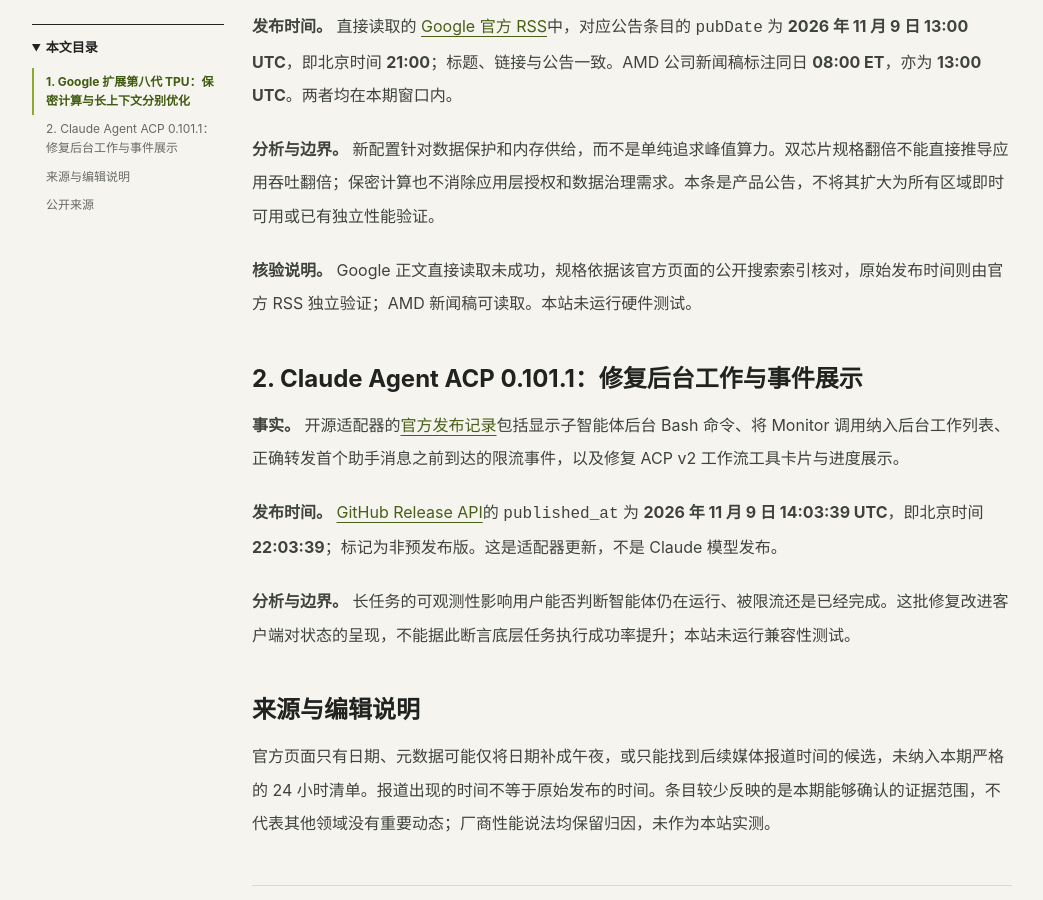
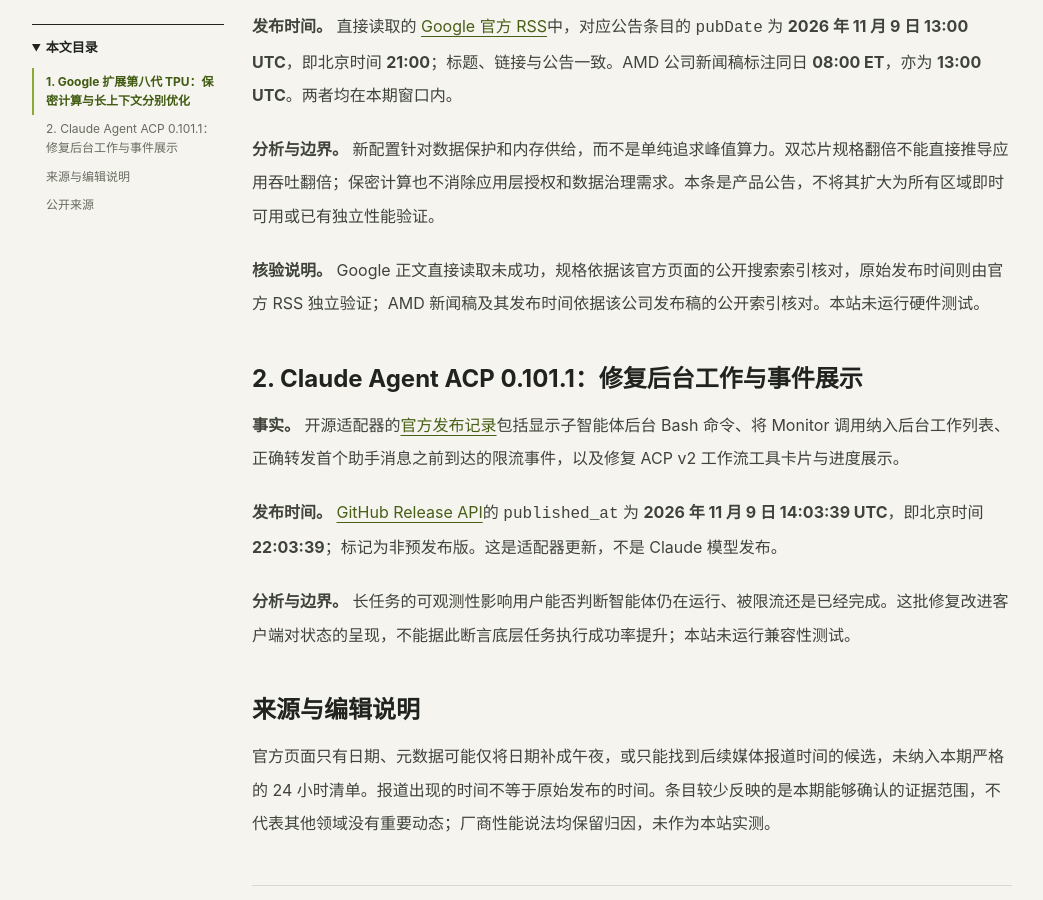
Before and after one commit to ai-v5/LLMNews, a Jekyll site: the page built from docs/_posts/2026-11-10-ai-daily-models-tpu-agents.md, in a window 1280 px wide and 900 px high, scrolled down 1032 px. Shown: the whole window, without its empty margins (16-1059 px from the left). Built offline with Jekyll 4.4.1, drawn with Linux system fonts in a browser that asks for light colours.

Commit message:
Precisely distinguish indexed company release from direct RSS evidence

```diff
--- a/docs/_posts/2026-11-10-ai-daily-models-tpu-agents.md
+++ b/docs/_posts/2026-11-10-ai-daily-models-tpu-agents.md
@@ -29,7 +29,7 @@ sources:
 
 **分析与边界。** 新配置针对数据保护和内存供给，而不是单纯追求峰值算力。双芯片规格翻倍不能直接推导应用吞吐翻倍；保密计算也不消除应用层授权和数据治理需求。本条是产品公告，不将其扩大为所有区域即时可用或已有独立性能验证。
 
-**核验说明。** Google 正文直接读取未成功，规格依据该官方页面的公开搜索索引核对，原始发布时间则由官方 RSS 独立验证；AMD 新闻稿可读取。本站未运行硬件测试。
+**核验说明。** Google 正文直接读取未成功，规格依据该官方页面的公开搜索索引核对，原始发布时间则由官方 RSS 独立验证；AMD 新闻稿及其发布时间依据该公司发布稿的公开索引核对。本站未运行硬件测试。
 
 ## 2. Claude Agent ACP 0.101.1：修复后台工作与事件展示
 
```
